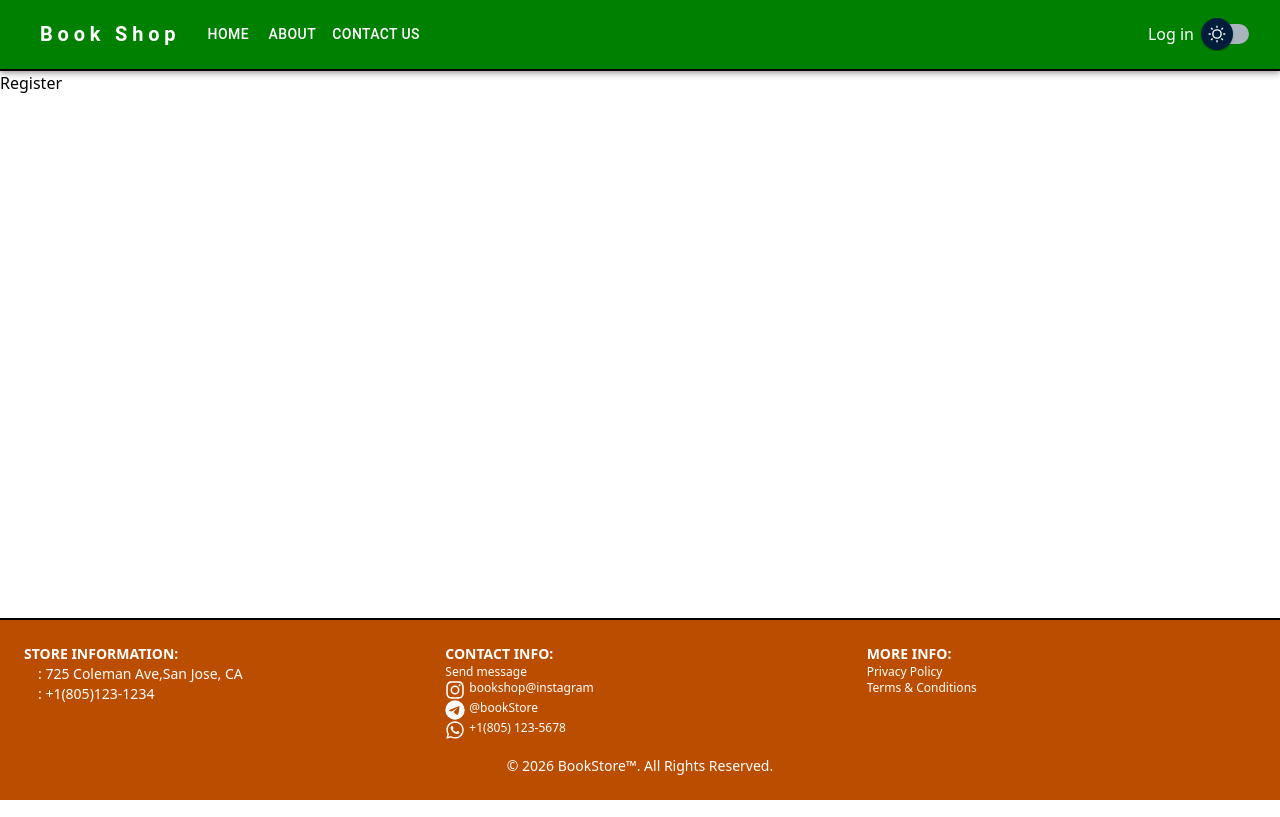
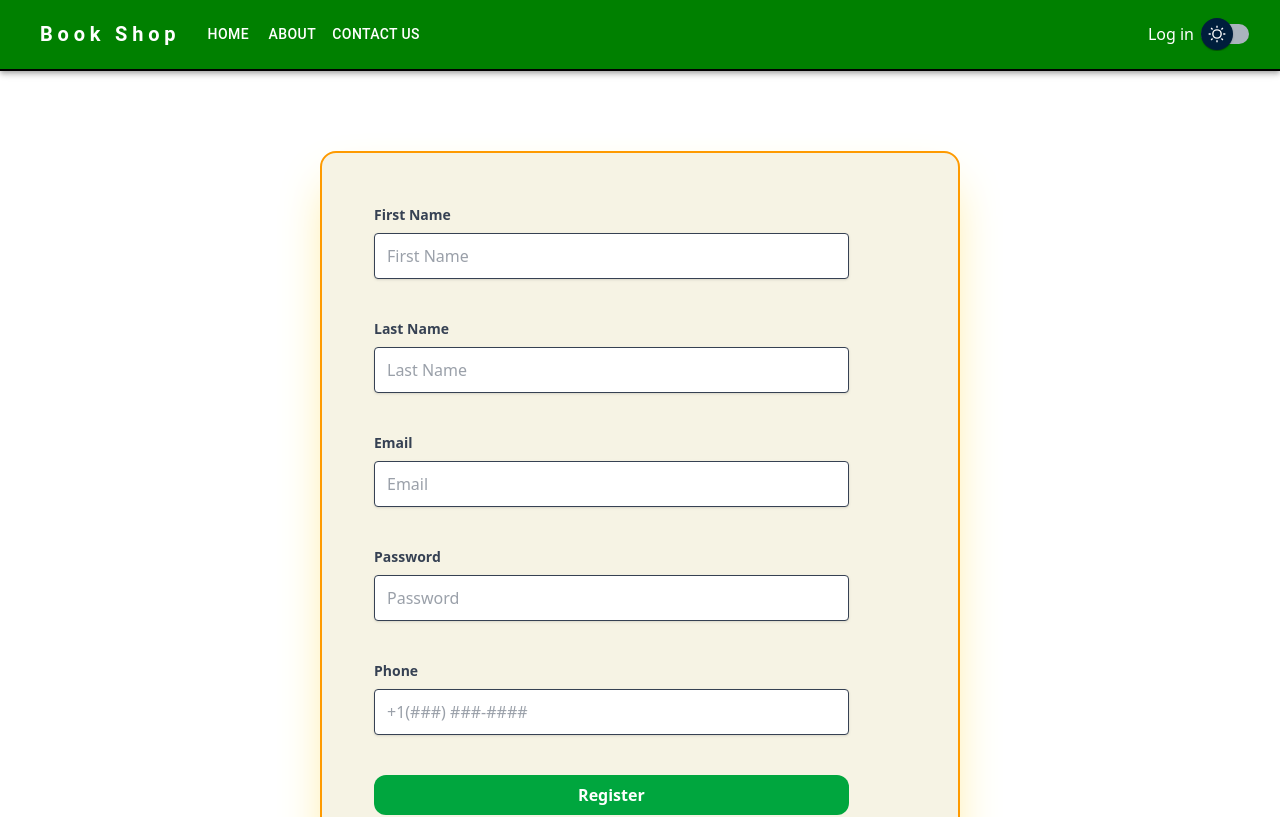
Before and after one commit to hodajahangiri/book_store_react_app, a React app: page /register in a window 1280 px wide. Shown: the top 817 px of the page. Built offline with nearby package versions, Linux system fonts and the light colour scheme; some icons are missing; the HTML template or start-up script is replaced by a standard one.

Commit message:
Create register Form and complete regiter Page.

```diff
--- a/src/components/Footer/Footer.jsx
+++ b/src/components/Footer/Footer.jsx
@@ -25,7 +25,7 @@ function Footer() {
                     <h2 className=" md:text-sm text-xs font-semibold text-heading uppercase text-left">Contact Info:</h2>
                     <ul className="md:text-body text-xs font-light text-left">
                         <li>
-                            <p href="#" className="hover:underline text-left"><Link to={'/contact'}>Send message</Link></p>
+                            <p className="hover:underline text-left"><Link to={'/contact'}>Send message</Link></p>
                         </li>
                         <li className="flex gap-1 text-center">
                             <svg className={`size-5 ${isDarkMode ? 'fill-black' : 'fill-white'}`} xmlns="http://www.w3.org/2000/svg" viewBox="0 0 448 512"><path d="M224.3 141a115 115 0 1 0 -.6 230 115 115 0 1 0 .6-230zm-.6 40.4a74.6 74.6 0 1 1 .6 149.2 74.6 74.6 0 1 1 -.6-149.2zm93.4-45.1a26.8 26.8 0 1 1 53.6 0 26.8 26.8 0 1 1 -53.6 0zm129.7 27.2c-1.7-35.9-9.9-67.7-36.2-93.9-26.2-26.2-58-34.4-93.9-36.2-37-2.1-147.9-2.1-184.9 0-35.8 1.7-67.6 9.9-93.9 36.1s-34.4 58-36.2 93.9c-2.1 37-2.1 147.9 0 184.9 1.7 35.9 9.9 67.7 36.2 93.9s58 34.4 93.9 36.2c37 2.1 147.9 2.1 184.9 0 35.9-1.7 67.7-9.9 93.9-36.2 26.2-26.2 34.4-58 36.2-93.9 2.1-37 2.1-147.8 0-184.8zM399 388c-7.8 19.6-22.9 34.7-42.6 42.6-29.5 11.7-99.5 9-132.1 9s-102.7 2.6-132.1-9c-19.6-7.8-34.7-22.9-42.6-42.6-11.7-29.5-9-99.5-9-132.1s-2.6-102.7 9-132.1c7.8-19.6 22.9-34.7 42.6-42.6 29.5-11.7 99.5-9 132.1-9s102.7-2.6 132.1 9c19.6 7.8 34.7 22.9 42.6 42.6 11.7 29.5 9 99.5 9 132.1s2.7 102.7-9 132.1z"/></svg>
--- a/src/components/LoginForm/LoginForm.jsx
+++ b/src/components/LoginForm/LoginForm.jsx
@@ -47,13 +47,13 @@ function LoginForm() {
 
     return (
         <div className="my-20! flex flex-col wrap-normal items-center gap-7">
-            <form className="flex flex-col w-full sm:w-1/2 border-2 border-amber-500 bg-white shadow-2xl shadow-amber-200 rounded-2xl p-8! mx-30!"
+            <form className="flex flex-col w-full md:w-1/2 border-2 border-amber-500  bg-[#f6f3e4] shadow-2xl shadow-amber-200 rounded-2xl p-8! mx-30!"
             onSubmit={handleSubmit}>
                 <div className="w-9/10 p-5!">
                     <label className="block text-gray-700 text-sm font-bold mb-2!" htmlFor="email">
-                        Username
+                        Email
                     </label>
-                    <input className="shadow appearance-none border rounded w-full p-3! text-gray-700 leading-tight focus:outline-none focus:shadow-outline"
+                    <input className="shadow appearance-none border rounded w-full p-3! text-gray-700 bg-white leading-tight focus:outline-none focus:shadow-outline"
                         name="email"
                         id="email"
                         type="text"
@@ -64,10 +64,10 @@ function LoginForm() {
                         {emailError && <p className="text-red-800"> {emailError}</p>}
                 </div>
                 <div className="w-9/10 p-5!">
-                    <label className="block text-gray-700 text-sm font-bold mb-2!" htmlFor="email">
+                    <label className="block text-gray-700 text-sm font-bold mb-2!" htmlFor="password">
                         Password
                     </label>
-                    <input className="shadow appearance-none border rounded w-full p-3! text-gray-700 leading-tight focus:outline-none focus:shadow-outline"
+                    <input className="shadow appearance-none border rounded w-full p-3! text-gray-700  bg-white leading-tight focus:outline-none focus:shadow-outline"
                         name="password"
                         id="password"
                         type="password"
@@ -80,7 +80,7 @@ function LoginForm() {
                     <SubmitButton textButton="Login"/>
                 </div>
                 <div className="w-9/10 p-5!">
-                    <p>Don't have an account? <Link className="inline-block align-baseline font-bold text-sm text-blue-500 hover:text-blue-800 cursor-pointer" to='/register'>Sign up here!</Link></p>
+                    <p className="text-black">Don't have an account? <Link className="inline-block align-baseline font-bold text-sm text-blue-500 hover:text-blue-800 cursor-pointer" to='/register'>Sign up here!</Link></p>
                 </div>
             </form>
         </div>
--- /dev/null
+++ b/src/components/UserForm/UserForm.jsx
@@ -0,0 +1,144 @@
+import { useEffect, useState } from "react";
+import { useAuth } from "../../contexts/AuthContext";
+import { useNavigate } from "react-router-dom";
+import SubmitButton from "../SubmitButton/SubmitButton";
+
+function UserForm({ submitFunction, isRegisterForm }) {
+
+    const { user } = useAuth();
+    const navigate = useNavigate();
+
+    const [formData, setFormData] = useState({
+        first_name: '',
+        last_name: '',
+        email: '',
+        password: '',
+        phone: ''
+    })
+
+    const [fieldsError, setFieldsError] = useState({
+        email: '',
+        phone: ''
+    });
+
+    useEffect(() => {
+        if (!isRegisterForm && user) {
+            setFormData(prev => ({ ...prev, ...user }));
+            setFormData(prev => ({ ...prev, ["password"]: "" }));
+        }
+    }, []);
+
+    const validateFormFields = (id, value) => {
+        const emailRegex = /^[^\s@]+@[^\s@]+\.[^\s@]+$/;
+        // const phoneRegex = /^\(?\d{3}\)?[-.\s]?\d{3}[-.\s]?\d{4}$/;
+        const phoneRegex = /^(\+?1\s?)?\(?[2-9]\d{2}\)?[.\-\s]?[2-9]\d{2}[.\-\s]?\d{4}$/
+        switch (id) {
+            case "email":
+                return (emailRegex.test(value)) ? "" : "Enter correct email";
+            case "phone":
+                return (phoneRegex.test(value)) ? "" : "Enter correct phone";
+            default:
+                break;
+        }
+    }
+
+    const handleChange = event => {
+        const { id, value } = event.target;
+        setFormData(prevData => ({ ...prevData, [id]: value }));
+        if (id === 'email' || id === 'phone'){
+            // real time validation of fields
+            const error = validateFormFields(id, value);
+            setFieldsError(prev => ({ ...prev, [id]: error }));
+        }
+    };
+
+    const handleSubmit = async (event) => {
+        event.preventDefault();
+        const response = await submitFunction(formData);
+        if(response === 201){
+            if(isRegisterForm){
+                navigate('/profile');
+            }
+        }
+    }
+
+    return (
+        <div className="my-20! flex flex-col wrap-normal items-center gap-7">
+            <form className="flex flex-col w-full md:w-1/2 border-2 border-amber-500  bg-[#f6f3e4] shadow-2xl shadow-amber-200 rounded-2xl p-8! mx-30!"
+                onSubmit={handleSubmit}>
+                <div className="w-9/10 p-5!">
+                    <label className="block text-gray-700 text-sm font-bold mb-2!" htmlFor="first_name">
+                        First Name
+                    </label>
+                    <input className="shadow appearance-none border rounded w-full p-3! text-gray-700 bg-white leading-tight focus:outline-none focus:shadow-outline"
+                        name="first_name"
+                        id="first_name"
+                        type="text"
+                        placeholder="First Name"
+                        required
+                        onChange={handleChange}
+                        value={formData.first_name} />
+                </div>
+                <div className="w-9/10 p-5!">
+                    <label className="block text-gray-700 text-sm font-bold mb-2!" htmlFor="last_name">
+                        Last Name
+                    </label>
+                    <input className="shadow appearance-none border rounded w-full p-3! text-gray-700 bg-white leading-tight focus:outline-none focus:shadow-outline"
+                        name="last_name"
+                        id="last_name"
+                        type="text"
+                        placeholder="Last Name"
+                        required
+                        onChange={handleChange}
+                        value={formData.last_name} />
+                </div>
+                <div className="w-9/10 p-5!">
+                    <label className="block text-gray-700 text-sm font-bold mb-2!" htmlFor="email">
+                        Email
+                    </label>
+                    <input className="shadow appearance-none border rounded w-full p-3! text-gray-700 bg-white leading-tight focus:outline-none focus:shadow-outline"
+                        name="email"
+                        id="email"
+                        type="text"
+                        placeholder="Email"
+                        required
+                        onChange={handleChange}
+                        value={formData.email} />
+                    {fieldsError.email && <p className="text-red-800"> {fieldsError.email}</p>}
+                </div>
+                <div className="w-9/10 p-5!">
+                    <label className="block text-gray-700 text-sm font-bold mb-2!" htmlFor="password">
+                        Password
+                    </label>
+                    <input className="shadow appearance-none border rounded w-full p-3! text-gray-700  bg-white leading-tight focus:outline-none focus:shadow-outline"
+                        name="password"
+                        id="password"
+                        type="password"
+                        placeholder="Password"
+                        required
+                        onChange={handleChange}
+                        value={formData.password} />
+                </div>
+                <div className="w-9/10 p-5!">
+                    <label className="block text-gray-700 text-sm font-bold mb-2!" htmlFor="phone">
+                        Phone
+                    </label>
+                    <input className="shadow appearance-none border rounded w-full p-3! text-gray-700 bg-white leading-tight focus:outline-none focus:shadow-outline"
+                        name="phone"
+                        id="phone"
+                        type="text"
+                        placeholder="+1(###) ###-####"
+                        required
+                        onChange={handleChange}
+                        value={formData.phone} />
+                    {fieldsError.phone && <p className="text-red-800"> {fieldsError.phone}</p>}
+                </div>
+                <div className="w-9/10 p-5!">
+                    <SubmitButton textButton={isRegisterForm ? "Register" : "Update"} />
+                </div>
+            </form>
+        </div>
+    )
+}
+
+export default UserForm
--- a/src/contexts/AuthContext.jsx
+++ b/src/contexts/AuthContext.jsx
@@ -65,6 +65,7 @@ export const AuthProvider = ({ children }) => {
 
     // register user
     const register = async (registerData) => {
+        console.log("REGISTER FUNCTION")
         try {
             const response = await fetch(`${ApiUrl}users`, {
                 method: "POST",
@@ -85,6 +86,8 @@ export const AuthProvider = ({ children }) => {
             } else {
                 console.error('Something went wrong.');
             }
+            console.log("Response Status", response.status)
+            return response.status;
         } catch (error) {
             console.error("Error: ", error);
         }
@@ -170,7 +173,15 @@ export const AuthProvider = ({ children }) => {
             })
             if (response.ok) {
                 const responseData = await response.json();
-                return responseData.user_cart;
+                if(responseData.user_cart){
+                    return responseData.user_cart
+                }else{
+                    return responseData.message ;
+                }
+            } else if (response.status === 403){
+                const responseData = await response.json();
+                alert(`${responseData.message}, You have to log in again`);
+                logout();
             } else {
                 console.error("Something went wrong, try again...");
             }
--- a/src/pages/Login/Login.jsx
+++ b/src/pages/Login/Login.jsx
@@ -2,9 +2,7 @@ import LoginForm from "../../components/LoginForm/LoginForm"
 
 function Login() {
   return (
-    <>
       <LoginForm/>
-    </>
   )
 }
 
--- a/src/pages/Register/Register.jsx
+++ b/src/pages/Register/Register.jsx
@@ -1,8 +1,12 @@
-import React from 'react'
+import UserForm from "../../components/UserForm/UserForm";
+import { useAuth } from "../../contexts/AuthContext";
 
 function Register() {
+
+  const {register} = useAuth();
+
   return (
-    <div>Register</div>
+    <UserForm submitFunction={register} isRegisterForm={true}/>
   )
 }
 
```
Also changed, not shown: src/components/Header/Header.jsx (+7 -5 lines).
